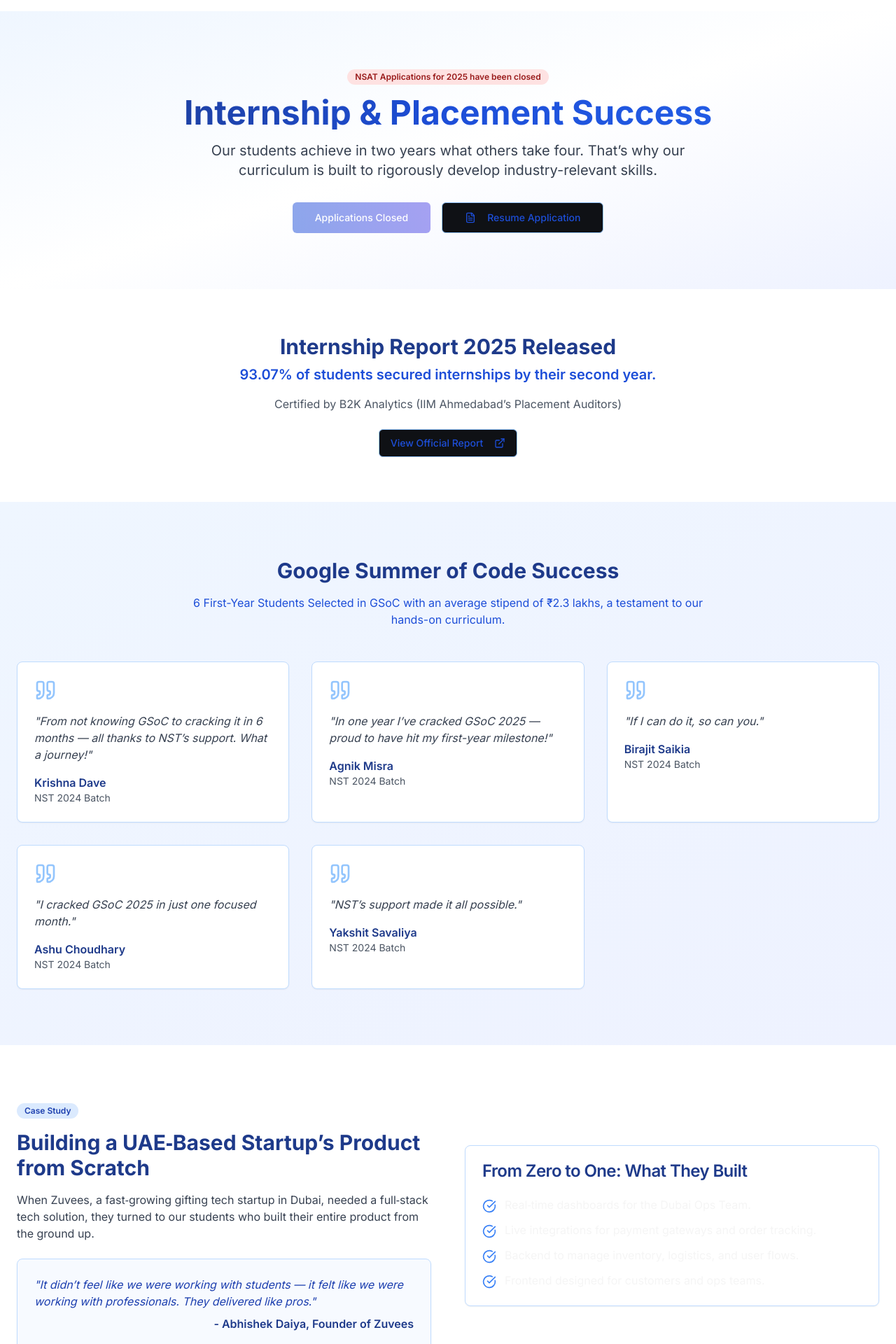
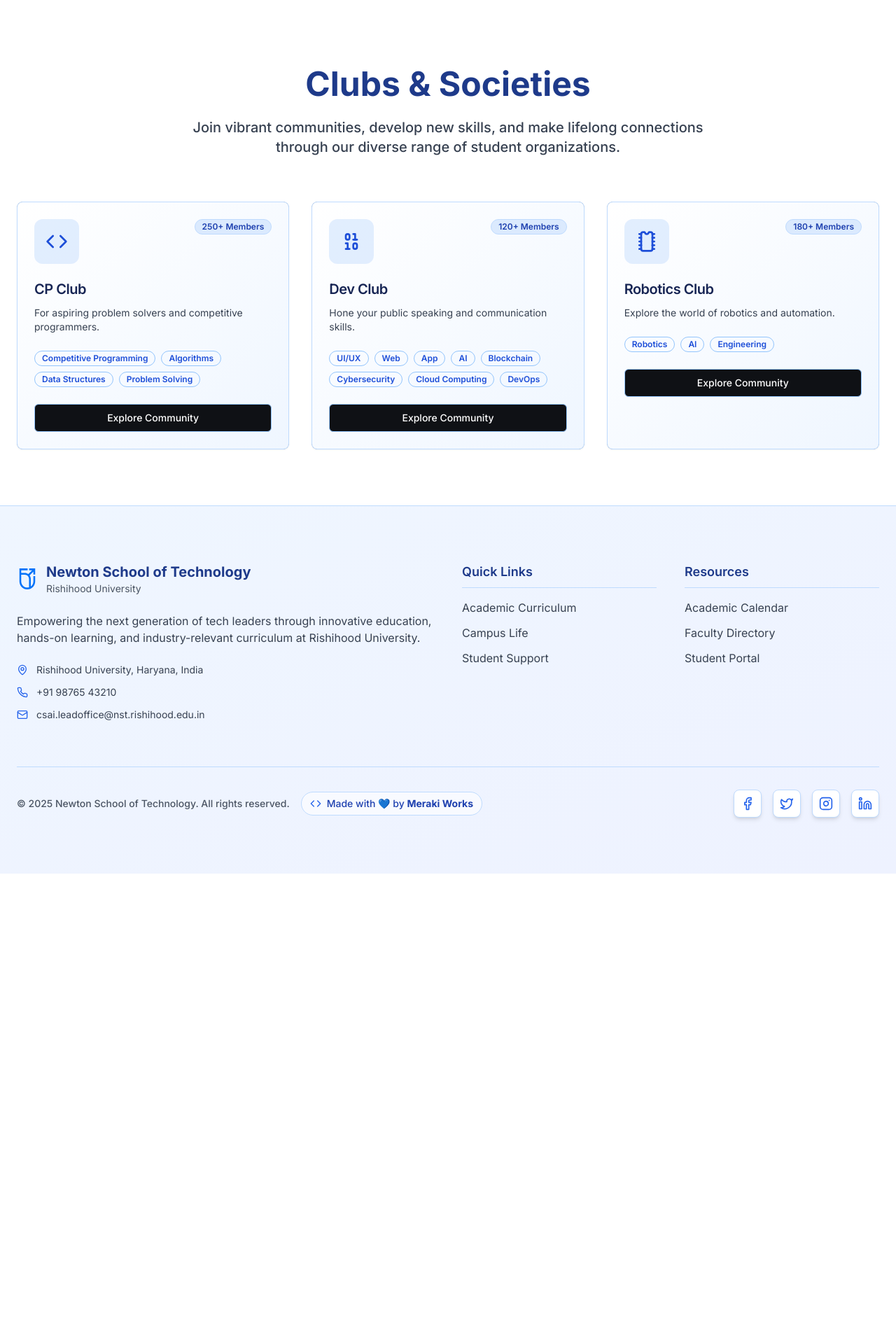
Before and after one commit to MerakiWorks-1/Project-01-NST, a React (Vite) app: page /clubs in a window 1280 px wide. Shown: the part 80-2000 px from the top of the page at 70% size. After the commit the page ends 1328 px from the top, so only its background shows below. Built offline with nearby package versions, Linux system fonts and the light colour scheme.

Commit message:
clubs fix

```diff
--- a/src/components/ClubsSection.tsx
+++ b/src/components/ClubsSection.tsx
@@ -1,158 +1,126 @@
-import Dummy from '@/components/Dummy';
-import Footer from '@/components/Footer';
-import { Button } from '@/components/ui/button';
-import { Card, CardContent, CardHeader, CardTitle, CardDescription } from '@/components/ui/card';
-import { Badge } from '@/components/ui/badge';
-import { Rocket, Users, Trophy, FileText, ExternalLink, Download, Star, Quote, CheckCircle } from 'lucide-react';
+import { Users, Code, Mic, Brush, Gamepad, Film, Binary, Microchip} from "lucide-react";
+import {
+  Card,
+  CardContent,
+  CardDescription,
+  CardHeader,
+  CardTitle,
+} from "@/components/ui/card";
+import { Button } from "@/components/ui/button";
+import { Badge } from "@/components/ui/badge";
 
-const Internships = () => {
-
-  const gsocStudents = [
-    { name: "Krishna Dave", quote: "From not knowing GSoC to cracking it in 6 months — all thanks to NST’s support. What a journey!", batch: 2024 },
-    { name: "Agnik Misra", quote: "In one year I’ve cracked GSoC 2025 — proud to have hit my first-year milestone!", batch: 2024 },
-    { name: "Birajit Saikia", quote: "If I can do it, so can you.", batch: 2024 },
-    { name: "Ashu Choudhary", quote: "I cracked GSoC 2025 in just one focused month.", batch: 2024 },
-    { name: "Yakshit Savaliya", quote: "NST’s support made it all possible.", batch: 2024 },
-  ];
-
-  const studentProjects = [
-      { title: "Crypto Wallet", description: "Web3-based wallet for secure crypto management, inspired by MetaMask.", madeBy: "Aditya Kumar", batch: 2024 },
-      { title: "CritiAI: AI Chatbot", description: "AI-powered chatbot for travel recs, coding help, and language learning.", madeBy: "Agnik Mishra", batch: 2024 },
-      { title: "Skippi Clone", description: "Modernized website for Skippi ice pop brand, with future e-commerce integration planned.", madeBy: "MD Sajjan", batch: 2024 },
-      { title: "Go-For-Gold", description: "7-day ICPC bootcamp with mentorship from World Finalists and intensive training.", madeBy: "Kunal Vats, Udit Jain", batch: 2024 },
-      { title: "NST AI", description: "AI study buddy for NST using Mistral 7b LLM for Q&A and lecture summaries.", madeBy: "Vivek Wagadare", batch: 2024 },
-      { title: "Smart India Hackathon", description: "Youngest first-year team tackling Delhi Transport Corporation challenges.", madeBy: "Roni, Deeptanu & Team", batch: 2024 },
-  ];
-
+const ClubsSection = () => {
+  const clubs = [
+    {
+      name: "CP Club",
+      description: "For aspiring problem solvers and competitive programmers.",
+      members: "250+ Members",
+      icon: Code,
+      tags: [
+        "Competitive Programming",
+        "Algorithms",
+        "Data Structures",
+        "Problem Solving",
+      ],
+      link: "/cp",
+    },
+    {
+      name: "Dev Club",
+      description: "Hone your public speaking and communication skills.",
+      members: "120+ Members",
+      icon: Binary,
+      tags: [
+        "UI/UX",
+        "Web",
+        "App",
+        "AI",
+        "Blockchain",
+        "Cybersecurity",
+        "Cloud Computing",
+        "DevOps",
+      ],
+      link: "/dev",
+    },
+    {
+      name: "Robotics Club",
+      description: "Explore the world of robotics and automation.",
+      members: "180+ Members",
+      icon: Microchip,
+      tags: ["Robotics", "AI", "Engineering"],
+      link: "/robotics",
+    },]
 
     return (
-    <div className="min-h-screen bg-white/95">
-      <Dummy />
-
-      {/* Hero Section */}
-      <section className="py-20 px-4 bg-gradient-to-br from-blue-50 via-white to-indigo-50">
-        <div className="container mx-auto text-center">
-            <Badge className="mb-4 bg-red-100 text-red-800 animate-fade-in-up">
-              NSAT Applications for 2025 have been closed
+    <section id="clubs" className="py-20">
+      <div className="container mx-auto px-6">
+        {/* Section Header */}
+        <div className="text-center mb-16 animate-fade-in-up delay-100">
+          <h2 className="text-4xl md:text-5xl font-bold text-blue-900 mb-6">
+            Clubs & Societies
+          </h2>
+          <p className="text-xl text-gray-700 font-medium max-w-3xl mx-auto">
+            Join vibrant communities, develop new skills, and make lifelong
+            connections through our diverse range of student organizations.
+          </p>
+        </div>
+        {/* Clubs Grid */}
+        <div className="grid md:grid-cols-2 lg:grid-cols-3 gap-8">
+          {clubs.map((club, idx) => {
+            const IconComponent = club.icon;
+            return (
+              <Card
+                key={club.name}
+                className="flex flex-col justify-between group relative overflow-hidden bg-gradient-to-br from-white to-blue-50 border border-blue-200 hover:border-blue-500 hover:shadow-xl transition-all duration-300 animate-fade-in-up"
+                style={{ animationDelay: `${0.18 + idx * 0.07}s` }}
+              >
+                <div className="relative z-10">
+                  <CardHeader>
+                    <div className="flex items-start justify-between">
+                      <div className="p-4 rounded-xl bg-blue-100/80 mb-4">
+                        <IconComponent className="h-8 w-8 text-blue-700" />
+                      </div>
+                      <Badge className="bg-blue-100 text-blue-800 border-blue-200">
+                        {club.members}
                       </Badge>
-            <h1 className="text-4xl md:text-5xl font-bold mb-4 bg-gradient-to-r from-blue-900 via-blue-700 to-blue-600 bg-clip-text text-transparent animate-fade-in-up" style={{animationDelay: "0.1s"}}>
-                Internship & Placement Success
-            </h1>
-            <p className="text-xl text-gray-700 mb-8 max-w-3xl mx-auto animate-fade-in-up" style={{animationDelay: "0.2s"}}>
-                Our students achieve in two years what others take four. That’s why our curriculum is built to rigorously develop industry-relevant skills.
-            </p>
-            <div className="flex justify-center gap-4 animate-fade-in-up" style={{animationDelay: "0.3s"}}>
-                <Button size="lg" className="bg-gradient-to-r from-blue-700 to-indigo-600 text-white hover:shadow-lg transform hover:scale-105 transition-all" disabled>
-                    Applications Closed
+                    </div>
+                    <CardTitle className="text-xl text-blue-950">
+                      {club.name}
+                    </CardTitle>
+                    <CardDescription className="text-gray-700 pt-1">
+                      {club.description}
+                    </CardDescription>
+                  </CardHeader>
+                  <CardContent>
+                    <div className="flex flex-wrap gap-2 mb-6">
+                      {club.tags.map((tag) => (
+                        <Badge
+                          key={tag}
+                          variant="outline"
+                          className="border-blue-300 text-blue-700"
+                        >
+                          {tag}
+                        </Badge>
+                      ))}
+                    </div>
+                    <Button
+                      onClick={() => (window.location.href = club.link)}
+                      variant="outline"
+                      className="w-full border-blue-300 text-white group-hover:bg-blue-600 group-hover:text-white transition-all duration-300 hover:scale-105"
+                    >
+                      Explore Community
                     </Button>
-                <Button variant="outline" size="lg" className="border-blue-300 text-blue-700 hover:bg-blue-50 transform hover:scale-105 transition-all">
-                    <FileText className="w-5 h-5 mr-2" /> Resume Application
-                </Button>
+                  </CardContent>
+                </div>
+                {/* Hover Effects */}
+                <div className="absolute inset-0 bg-gradient-to-r from-blue-600/10 to-indigo-600/5 opacity-0 group-hover:opacity-100 transition-opacity duration-300"></div>
+                <div className="absolute bottom-0 left-0 w-0 h-1 bg-gradient-to-r from-blue-600 to-indigo-600 group-hover:w-full transition-all duration-300"></div>
+              </Card>
+            );
+          })}
            </div>
       </div>
     </section>
-
-      {/* Internship Report Section */}
-      <section className="py-16 bg-white">
-        <div className="container mx-auto px-6">
-            <div className="text-center">
-                <h2 className="text-3xl font-bold text-blue-900 mb-2 animate-fade-in-up">Internship Report 2025 Released</h2>
-                <p className="text-xl text-blue-700 font-semibold mb-4 animate-fade-in-up" style={{animationDelay: "0.1s"}}>93.07% of students secured internships by their second year.</p>
-                <p className="text-gray-600 mb-6 animate-fade-in-up" style={{animationDelay: "0.2s"}}>Certified by B2K Analytics (IIM Ahmedabad’s Placement Auditors)</p>
-                <Button variant="outline" className="border-blue-300 text-blue-700 hover:bg-blue-100 animate-fade-in-up" style={{animationDelay: "0.3s"}}>
-                    View Official Report <ExternalLink className="w-4 h-4 ml-2"/>
-                </Button>
-            </div>
-        </div>
-      </section>
-
-      {/* GSoC Success Section */}
-      <section className="py-20 bg-gradient-to-br from-blue-50 to-indigo-50">
-        <div className="container mx-auto px-6">
-            <div className="text-center mb-12">
-                <h2 className="text-3xl font-bold text-blue-900 mb-4 animate-fade-in-up">Google Summer of Code Success</h2>
-                <p className="text-blue-700 max-w-3xl mx-auto animate-fade-in-up" style={{animationDelay: "0.1s"}}>
-                    6 First-Year Students Selected in GSoC with an average stipend of ₹2.3 lakhs, a testament to our hands-on curriculum.
-                </p>
-            </div>
-            <div className="grid md:grid-cols-2 lg:grid-cols-3 gap-8">
-                {gsocStudents.map((student, idx) => (
-                    <Card key={idx} className="group relative overflow-hidden bg-white border border-blue-200 hover:border-blue-500 hover:shadow-xl transition-all duration-300 animate-fade-in-up" style={{ animationDelay: `${0.2 + idx * 0.07}s` }}>
-                        <CardContent className="p-6 relative z-10">
-                            <Quote className="w-8 h-8 text-blue-300 mb-4" />
-                            <p className="text-gray-700 mb-4 italic">"{student.quote}"</p>
-                            <p className="font-semibold text-blue-900">{student.name}</p>
-                            <p className="text-sm text-gray-600">NST {student.batch} Batch</p>
-                        </CardContent>
-                        <div className="absolute inset-0 bg-gradient-to-r from-blue-600/10 to-indigo-600/5 opacity-0 group-hover:opacity-100 transition-opacity duration-300"></div>
-                        <div className="absolute bottom-0 left-0 w-0 h-1 bg-gradient-to-r from-blue-600 to-indigo-600 group-hover:w-full transition-all duration-300"></div>
-                    </Card>
-                ))}
-            </div>
-        </div>
-      </section>
-
-      {/* Zuvees Case Study */}
-      <section className="py-20 bg-white">
-          <div className="container mx-auto px-6">
-              <div className="grid lg:grid-cols-2 gap-12 items-center">
-                  <div className="animate-fade-in-up">
-                      <Badge className="mb-4 bg-blue-100 text-blue-800">Case Study</Badge>
-                      <h2 className="text-3xl font-bold text-blue-900 mb-4">Building a UAE‑Based Startup’s Product from Scratch</h2>
-                      <p className="text-gray-700 mb-6">
-                          When Zuvees, a fast‑growing gifting tech startup in Dubai, needed a full‑stack tech solution, they turned to our students who built their entire product from the ground up.
-                      </p>
-                      <Card className="bg-blue-50/50 border-blue-200">
-                          <CardContent className="p-6">
-                              <p className="text-blue-800 italic">"It didn’t feel like we were working with students — it felt like we were working with professionals. They delivered like pros."</p>
-                              <p className="font-semibold text-right mt-2 text-blue-900">- Abhishek Daiya, Founder of Zuvees</p>
-                          </CardContent>
-                      </Card>
-                  </div>
-                  <div className="animate-fade-in-up" style={{animationDelay: "0.1s"}}>
-                      <Card className="group relative overflow-hidden bg-white border border-blue-200 hover:border-blue-500 hover:shadow-xl transition-all duration-300">
-                          <CardHeader className="relative z-10">
-                              <CardTitle className="text-blue-900">From Zero to One: What They Built</CardTitle>
-                          </CardHeader>
-                          <CardContent className="space-y-3 relative z-10">
-                              <li className="flex items-start gap-3"><CheckCircle className="w-5 h-5 text-blue-500 mt-1 shrink-0" /><span>Real‑time dashboards for the Dubai Ops Team.</span></li>
-                              <li className="flex items-start gap-3"><CheckCircle className="w-5 h-5 text-blue-500 mt-1 shrink-0" /><span>Live integrations for payment gateways and order tracking.</span></li>
-                              <li className="flex items-start gap-3"><CheckCircle className="w-5 h-5 text-blue-500 mt-1 shrink-0" /><span>Backend to manage inventory, logistics, and user flows.</span></li>
-                              <li className="flex items-start gap-3"><CheckCircle className="w-5 h-5 text-blue-500 mt-1 shrink-0" /><span>Frontend designed for customers and ops teams.</span></li>
-                          </CardContent>
-                          <div className="absolute inset-0 bg-gradient-to-r from-blue-600/10 to-indigo-600/5 opacity-0 group-hover:opacity-100 transition-opacity duration-300"></div>
-                          <div className="absolute bottom-0 left-0 w-0 h-1 bg-gradient-to-r from-blue-600 to-indigo-600 group-hover:w-full transition-all duration-300"></div>
-                      </Card>
-                  </div>
-              </div>
-          </div>
-      </section>
-
-      {/* Student Projects */}
-      <section className="py-20 bg-gradient-to-br from-blue-50 to-indigo-50">
-          <div className="container mx-auto px-6">
-              <h2 className="text-3xl font-bold text-center mb-12 text-blue-900">Student‑Built Projects Showcasing Internship‑Level Work</h2>
-              <div className="grid md:grid-cols-2 lg:grid-cols-3 gap-8">
-                  {studentProjects.map((project, idx) => (
-                      <Card key={idx} className="group relative overflow-hidden bg-white border border-blue-200 hover:border-blue-500 hover:shadow-xl transition-all duration-300 hover:-translate-y-1 animate-fade-in-up" style={{ animationDelay: `${0.1 + idx * 0.07}s` }}>
-                          <CardHeader className="relative z-10">
-                              <CardTitle className="text-blue-950">{project.title}</CardTitle>
-                              <CardDescription className="text-blue-700">By {project.madeBy} ({project.batch})</CardDescription>
-                          </CardHeader>
-                          <CardContent className="relative z-10">
-                              <p className="text-gray-700">{project.description}</p>
-                          </CardContent>
-                          <div className="absolute inset-0 bg-gradient-to-r from-blue-600/10 to-indigo-600/5 opacity-0 group-hover:opacity-100 transition-opacity duration-300"></div>
-                          <div className="absolute bottom-0 left-0 w-0 h-1 bg-gradient-to-r from-blue-600 to-indigo-600 group-hover:w-full transition-all duration-300"></div>
-                      </Card>
-                  ))}
-              </div>
-          </div>
-      </section>
-
-      <Footer />
-    </div>
      );
 };
 
-export default Internships;
+export default ClubsSection;
--- a/src/components/Dummy.tsx
+++ b/src/components/Dummy.tsx
@@ -13,7 +13,7 @@
 
 const navItems: NavItem[] = [
   { name: "Home", href: "/" },
-  { name: "Campus Life", href: "/campus" },
+  { name: "Campus Life", href: "/campxus" },
   {
     name: "Academics & Support",
     hasDropdown: true,
```
Lines whose indentation alone changed are shown as unchanged.
